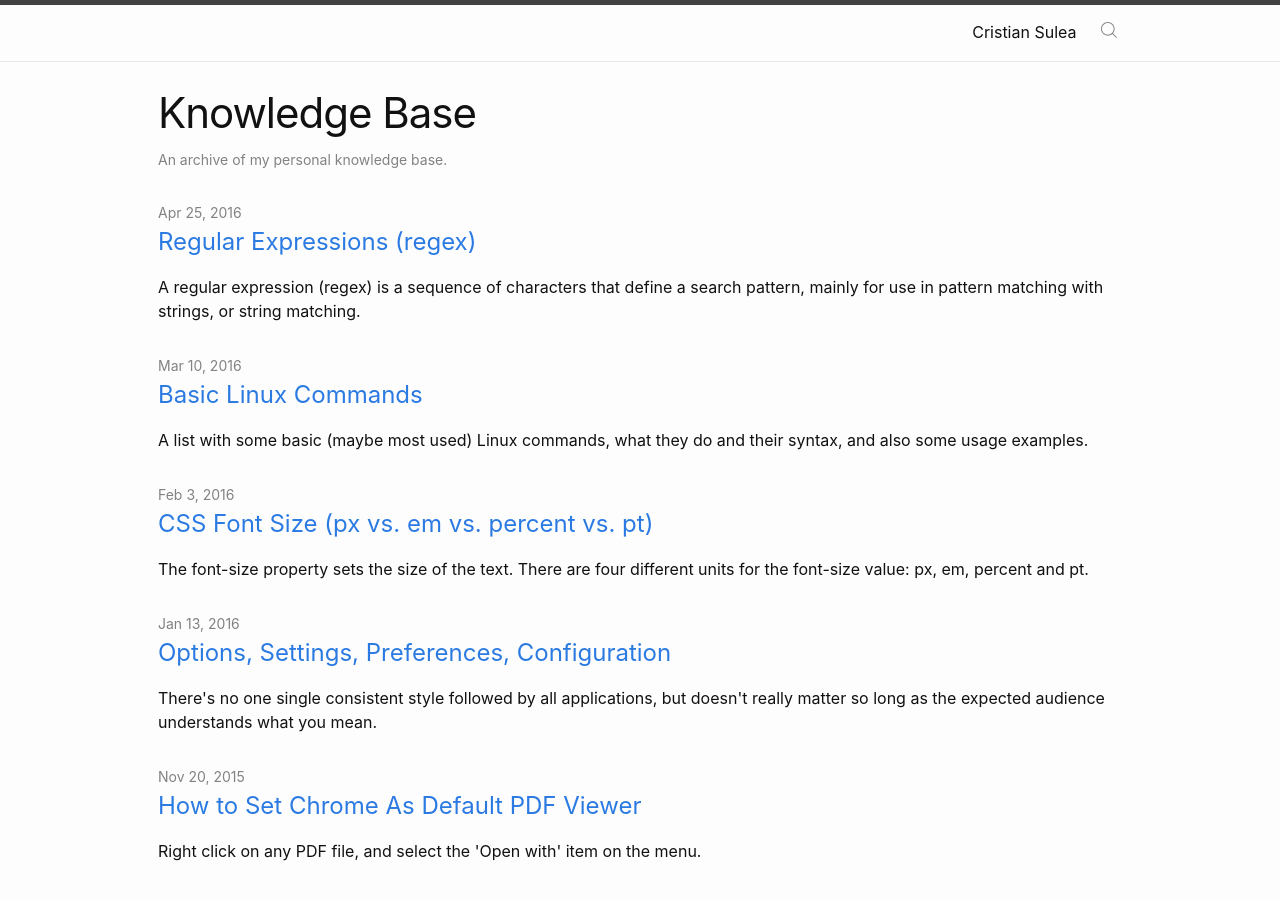
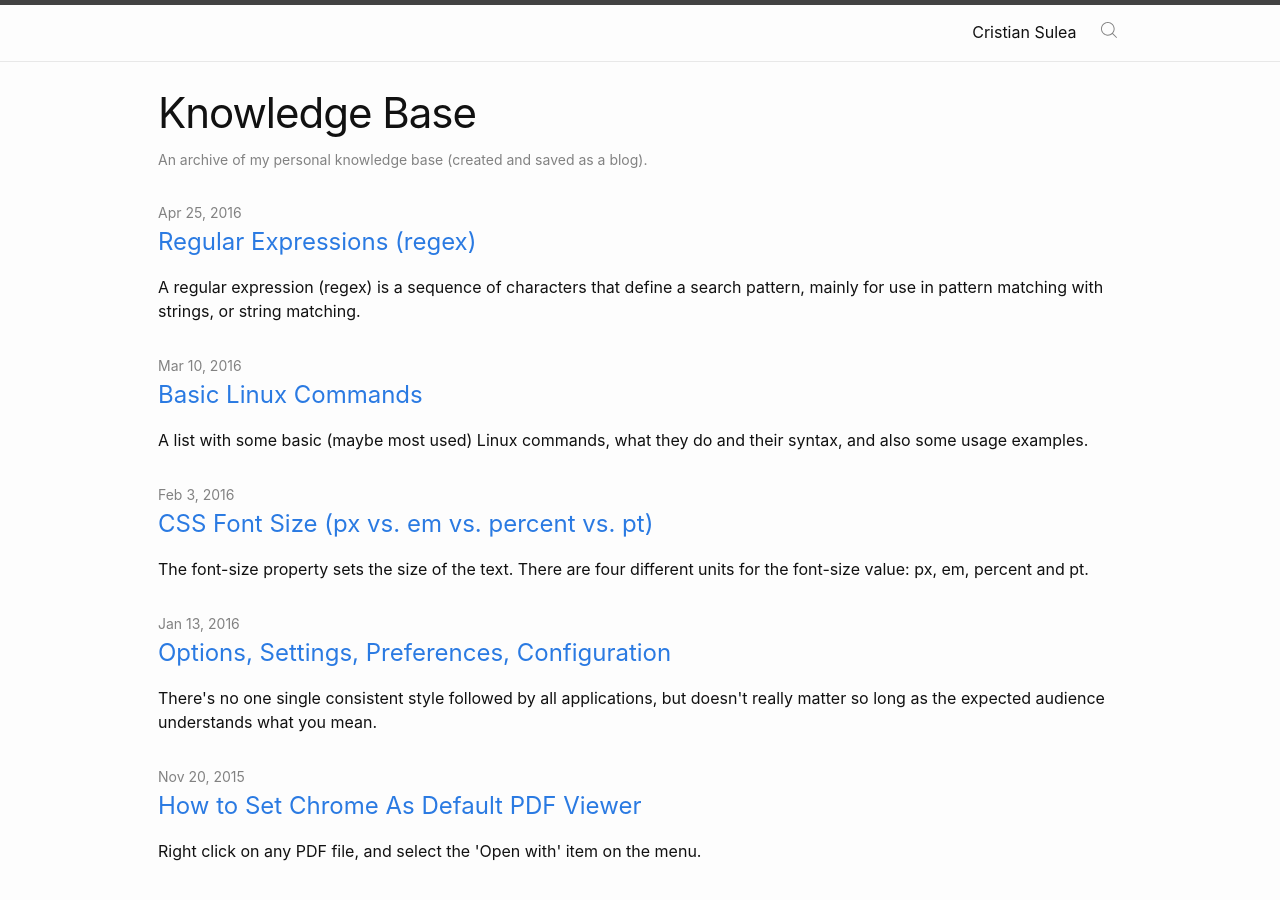
Before and after one commit to cristian-sulea/cristian-sulea-net, a Jekyll site: the page built from jekyllrb/blog.md, in a window 1280 px wide and 900 px high. Built offline with Jekyll 4.4.1, drawn with Linux system fonts in a browser that asks for light colours.

Commit message:
refactoring: config

```diff
--- a/jekyllrb/_config.yml
+++ b/jekyllrb/_config.yml
@@ -22,17 +22,18 @@ title: Cristian Sulea
 subtitle: Software Architect & Developer
 description: Senior Java Developer (& Software Architect), PSS Prosoft Solutions, February 2008 - Present, Bucharest, Romania
 baseurl: "" # the subpath of your site, e.g. /blog
+keywords: "cristian, sulea, cristian sulea, sulea cristian"
 
 blog_title: Knowledge Base
 blog_subtitle: Cristian Sulea
-blog_description: An archive of my personal knowledge base.
 blog_baseurl: /blog
 
 blog:
-  title: Knowledge Base
-  subtitle: Cristian Sulea
-  description: An archive of my personal knowledge base.
-  baseurl: /blog
+  title: "Knowledge Base"
+  subtitle: "Cristian Sulea"
+  description: "An archive of my personal knowledge base (created and saved as a blog)."
+  baseurl: "/blog"
+  keywords: "blog, knowlegde base"
 
 author:
   name: Cristian Sulea
--- a/jekyllrb/_layouts/blog.html
+++ b/jekyllrb/_layouts/blog.html
@@ -3,7 +3,7 @@
 
 {% assign page_icon = '/assets/icon-blog.png' %}
 {% assign page_title = site.blog_title | append: ' - ' | append: site.blog_subtitle %}
-{% assign page_description = site.blog_description %}
+{% assign page_description = site.blog.description %}
 
 {% assign ld_json_type = 'Blog' %}
 
@@ -28,7 +28,7 @@
 				<h1 class="post-title">{{ site.blog_title | escape }}</h1>
 				<p class="post-meta">
 					<span class="dt-published">
-						{{ site.blog_description | escape }}
+						{{ site.blog.description | escape }}
 					</span>
 				</p>
 			</header>
--- a/jekyllrb/feed.xml
+++ b/jekyllrb/feed.xml
@@ -10,7 +10,7 @@ layout: null
   <id>{{ page.url | absolute_url | xml_escape }}</id>
 
   <title type="html">{{ site.blog_title | append: ' - ' | append: site.blog_subtitle | smartify | xml_escape }}</title>
-  <subtitle>{{ site.blog_title | append: ' - ' | append: site.blog_description | xml_escape }}</subtitle>
+  <subtitle>{{ site.blog_title | append: ' - ' | append: site.blog.description | xml_escape }}</subtitle>
 
   <link href="{{ page.url | absolute_url }}" rel="self" type="application/atom+xml" />
   <link href="{{ '/' | absolute_url }}" rel="alternate" type="text/html" />
```
